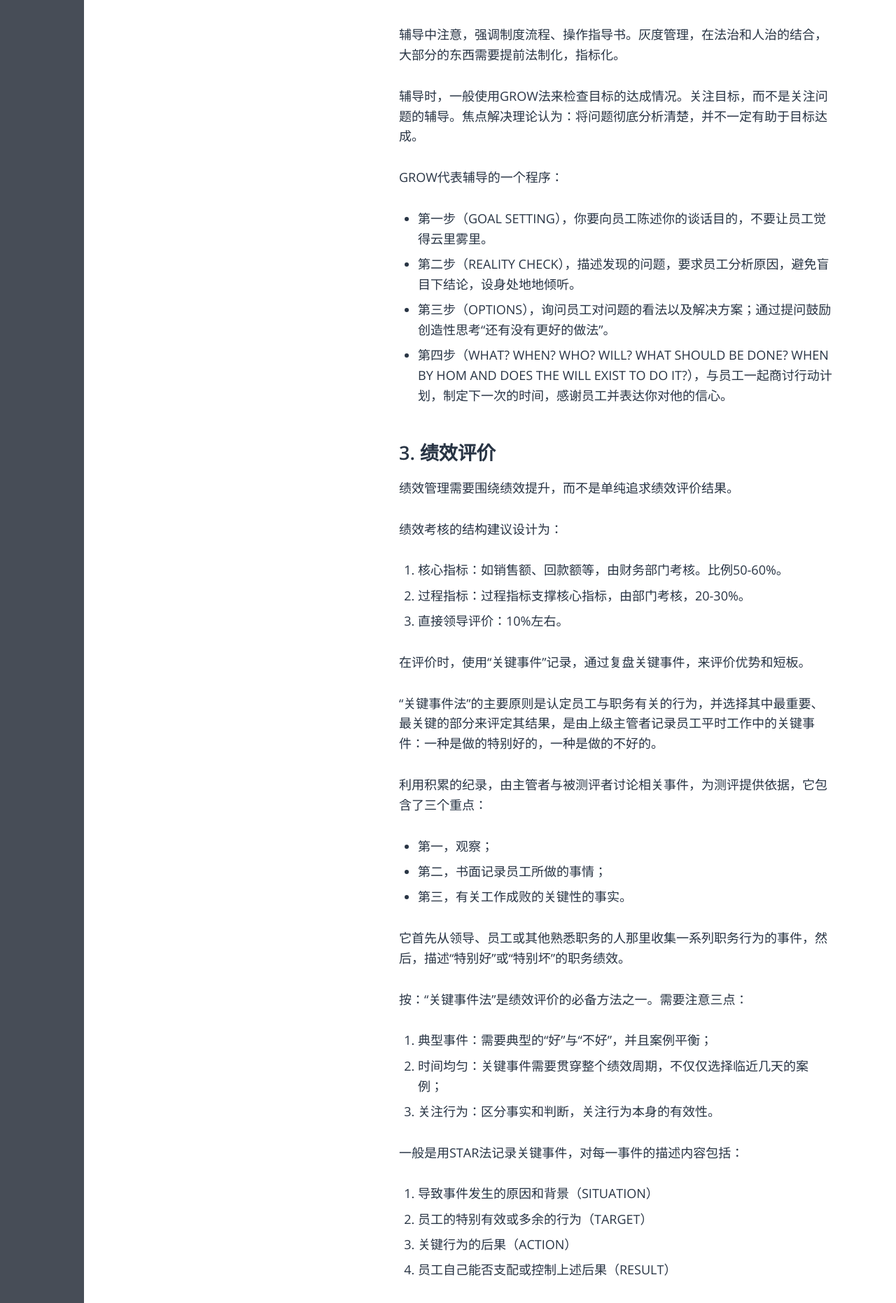
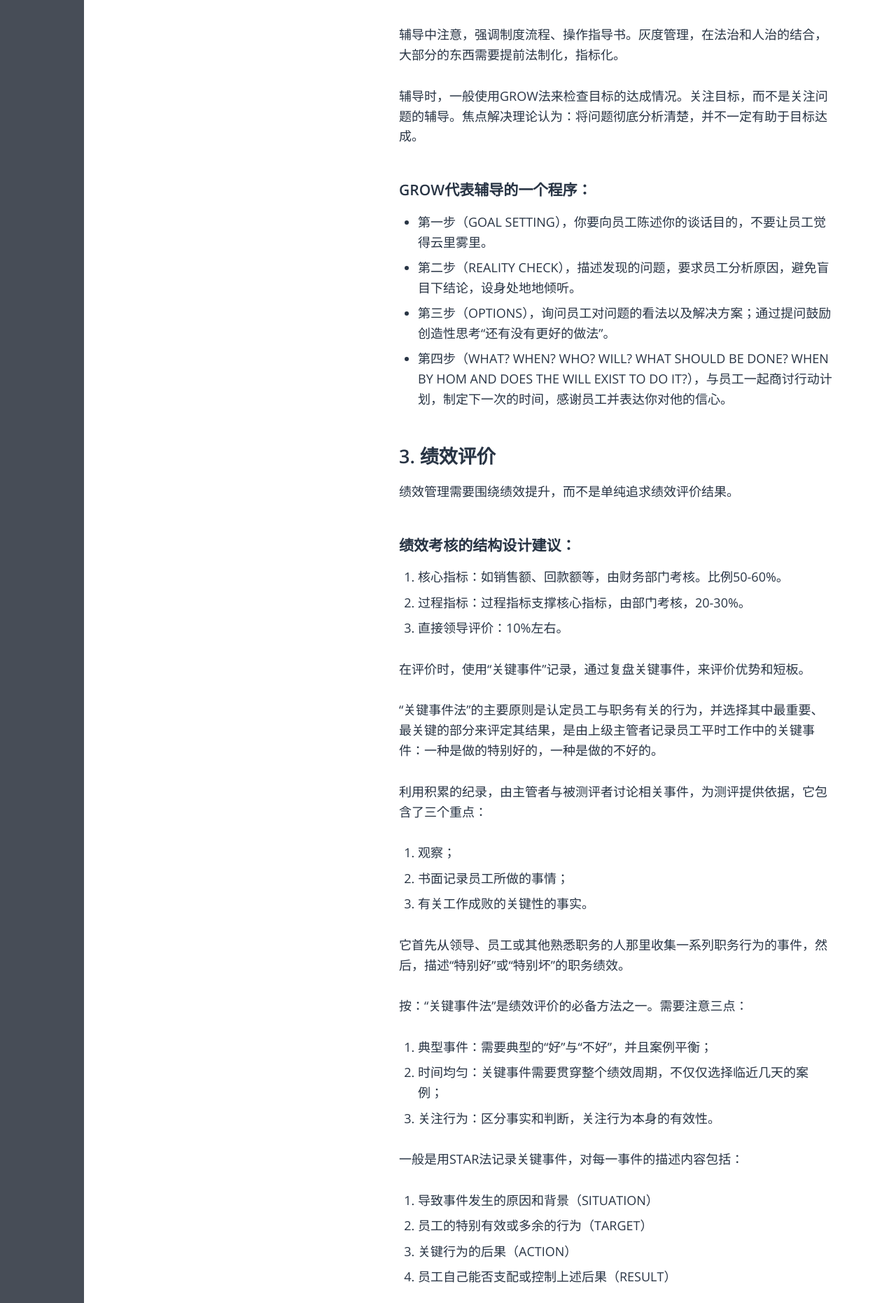
Before and after one commit to sohui/sohui.github.io, a Jekyll site: the page built from _posts/mba/2017-08-20-performance-principle.md, in a window 1280 px wide. Shown: the part 1605-3467 px from the top of the page at 70% size. Built offline with Jekyll 4.4.1, drawn with Linux system fonts in a browser that asks for light colours; some web fonts are replaced; comment, search, counter and statistics services are not loaded.

Commit message:
Format 绩效管理四部曲

```diff
--- a/_posts/mba/2017-08-20-performance-principle.md
+++ b/_posts/mba/2017-08-20-performance-principle.md
@@ -40,8 +40,7 @@ keywords: 管理 绩效管理
 
 辅导时，一般使用GROW法来检查目标的达成情况。关注目标，而不是关注问题的辅导。焦点解决理论认为：将问题彻底分析清楚，并不一定有助于目标达成。
 
-GROW代表辅导的一个程序：
-
+### GROW代表辅导的一个程序：
 * 第一步（GOAL SETTING），你要向员工陈述你的谈话目的，不要让员工觉得云里雾里。
 * 第二步（REALITY CHECK），描述发现的问题，要求员工分析原因，避免盲目下结论，设身处地地倾听。
 * 第三步（OPTIONS），询问员工对问题的看法以及解决方案；通过提问鼓励创造性思考“还有没有更好的做法”。
@@ -50,8 +49,7 @@ GROW代表辅导的一个程序：
 ## 3. 绩效评价
 绩效管理需要围绕绩效提升，而不是单纯追求绩效评价结果。
 
-绩效考核的结构建议设计为：
-
+### 绩效考核的结构设计建议：
 1. 核心指标：如销售额、回款额等，由财务部门考核。比例50-60%。
 2. 过程指标：过程指标支撑核心指标，由部门考核，20-30%。
 3. 直接领导评价：10%左右。
@@ -61,10 +59,9 @@ GROW代表辅导的一个程序：
 “关键事件法”的主要原则是认定员工与职务有关的行为，并选择其中最重要、最关键的部分来评定其结果，是由上级主管者记录员工平时工作中的关键事件：一种是做的特别好的，一种是做的不好的。
 
 利用积累的纪录，由主管者与被测评者讨论相关事件，为测评提供依据，它包含了三个重点：
-
-* 第一，观察；
-* 第二，书面记录员工所做的事情；
-* 第三，有关工作成败的关键性的事实。
+1. 观察；
+2. 书面记录员工所做的事情；
+3. 有关工作成败的关键性的事实。
 
 它首先从领导、员工或其他熟悉职务的人那里收集一系列职务行为的事件，然后，描述“特别好”或“特别坏”的职务绩效。
 
@@ -81,13 +78,13 @@ GROW代表辅导的一个程序：
 
 在大量收集这些关键事件以后，可以对他们做出分类，并总结出员工的关键特征和行为，再据此做出绩效评价。
 
-员工绩效的正态分布为：
+### 员工绩效的正态分布为：
 1. 一般的，组织中5-10% 优秀（A），5-10%为差（C），中间层（B）占多数。
 2. 如果组织绩效整体优秀，可以将分布整体向右，15%甚至以上员工优秀（A）。
 3. 如果绩效整体不好，整体向左，并且取得优秀（A）的员工数为零。
 
 ## 4. 结果反馈
-绩效反馈重点在于：
+### 绩效反馈重点在于：
 1. 肯定成绩，指出不足，列出工作计划。
 2. 需要员工和管理者的双向反馈。
 3. 不和别人比，和自己的过去比。
```
